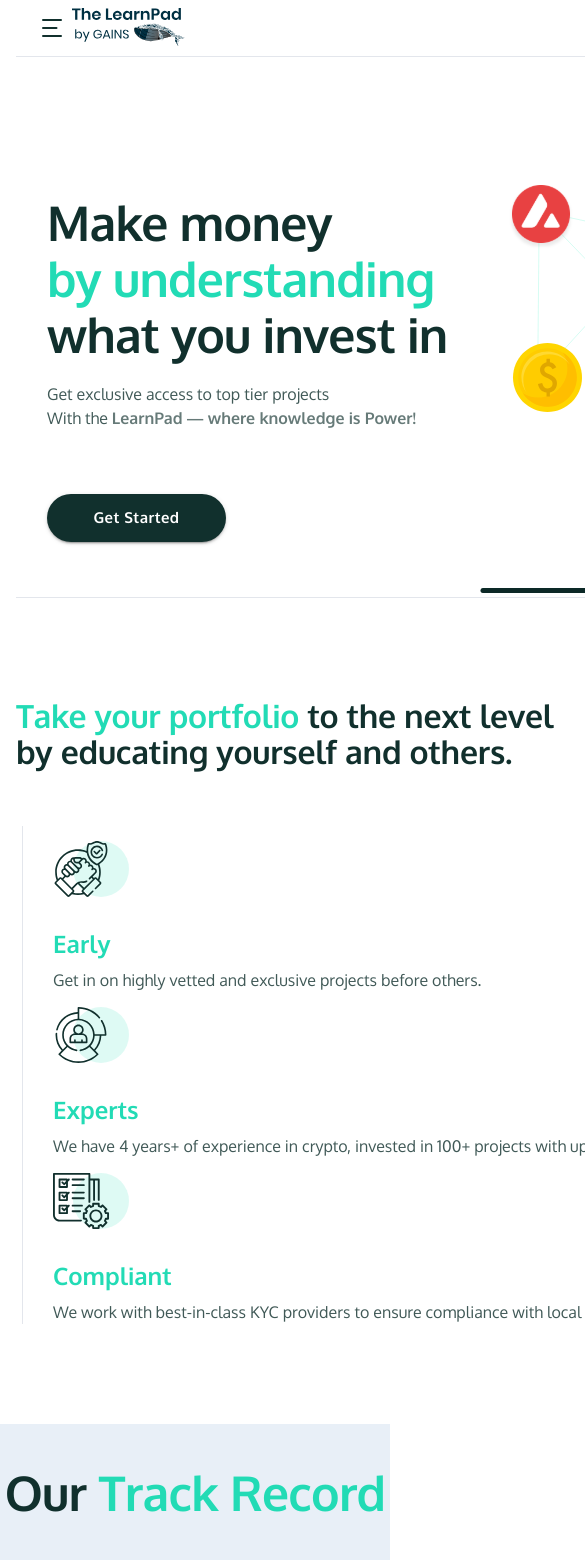
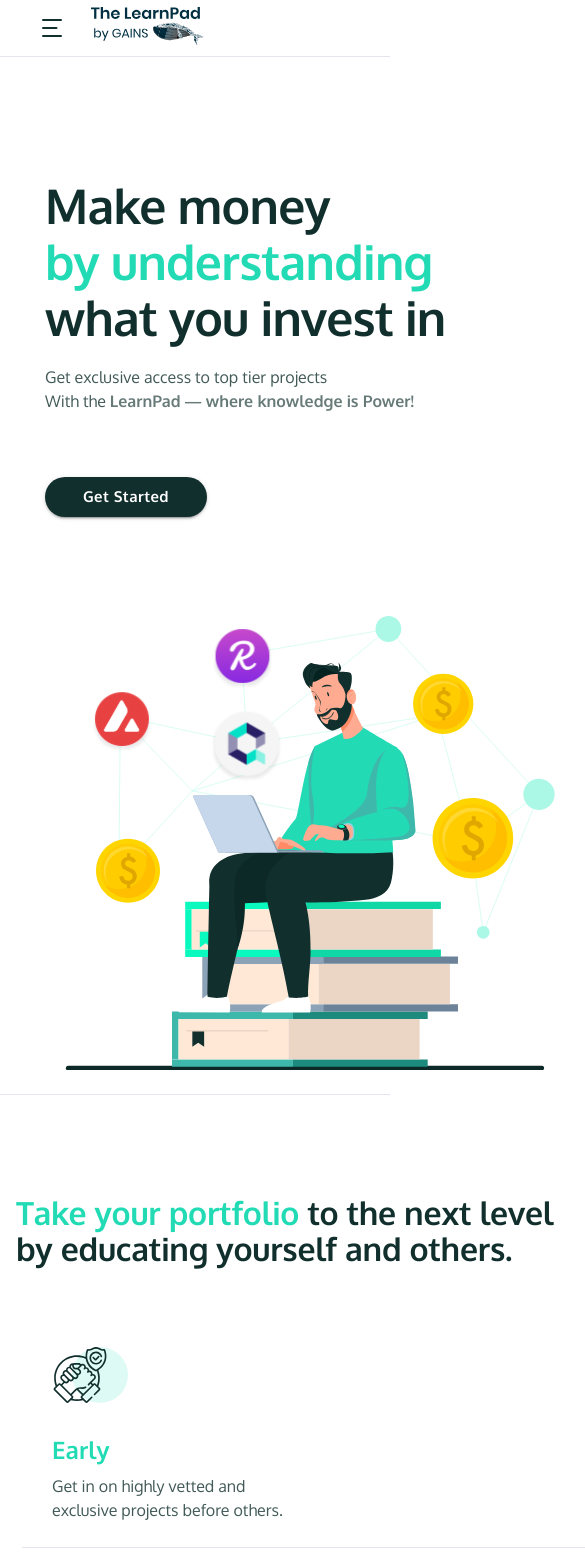
Before and after one commit to Faizan-Khalid99/task-material, a React (Create React App) app: page / in a window 390 px wide. Shown: the top 1568 px of the page, 585 px wide, since content can reach past the window. Built offline with nearby package versions, Linux system fonts and the light colour scheme; no server answers.

Commit message:
made it a little resp, table needs work

```diff
--- a/src/Theme/theme.js
+++ b/src/Theme/theme.js
@@ -1,6 +1,7 @@
 import { createTheme, Grid } from "@mui/material";
 import "../Fonts/Oxygen-Regular.ttf";
 import "../Fonts/Oxygen-Bold.ttf";
+
 export const colors = {
   aliceBlue: "#ECF0F3",
   hawkersBlue: "#C6D7EB",
@@ -17,7 +18,7 @@
 };
 
 export const fontFamily = {
-  Oxygen: "Oxygen",
+  Oxygen: "Oxygen, sans-serif",
 };
 
 export const globalTheme = createTheme({
@@ -93,6 +94,13 @@
       fontFamily: fontFamily.Oxygen,
       color: colors.white,
     },
+    body2: {
+      fontFamily: fontFamily.Oxygen,
+      color: colors.swamp,
+      lineHeight: "20.2px",
+      fontSize: "16px",
+      fontWeight: 700,
+    },
   },
   components: {
     // Name of the component
@@ -119,6 +127,21 @@
             color: colors.white,
           },
         },
+        containedSizeLarge: {
+          // Some CSS
+          background: colors.swamp,
+          fontFamily: fontFamily.Oxygen,
+          color: colors.white,
+          borderRadius: "78px",
+          fontWeight: "bold",
+          width: "162px",
+          height: "40px",
+          textTransform: "capitalize",
+          "&:hover": {
+            background: colors.swamp,
+            color: colors.white,
+          },
+        },
         outlined: {
           color: colors.swamp,
           fontFamily: fontFamily.Oxygen,
@@ -126,6 +149,21 @@
           borderRadius: "78px",
           textTransform: "none",
           fontWeight: "bold",
+          "&:hover": {
+            border: `2px solid ${colors.swamp}`,
+            borderRadius: "78px",
+            color: colors.swamp,
+          },
+        },
+        outlinedSizeLarge: {
+          color: colors.swamp,
+          fontFamily: fontFamily.Oxygen,
+          border: `1.5px solid ${colors.swamp}`,
+          borderRadius: "78px",
+          fontWeight: "bold",
+          width: "162px",
+          height: "40px",
+          textTransform: "capitalize",
           "&:hover": {
             border: `2px solid ${colors.swamp}`,
             borderRadius: "78px",
@@ -198,6 +236,7 @@
         paper: {
           background: colors.white,
           width: "300px",
+          borderRadius: "0 15px 15px 0",
         },
       },
     },
@@ -357,12 +396,13 @@
           color: colors.white,
           border: "0.1px solid #2a4e62",
         },
+        "&:focus": {
+          border: "0.1px solid #2a4e62",
+        },
         "&:hover": {
           border: "0.1px solid #2a4e62",
         },
-        "&::after": {
-          backgroundUrl: "../images/arrow.svg",
-        },
+
       },
     },
     MuiTableCell: {
@@ -409,16 +449,6 @@
           fontWeight: 400,
           fontSize: "12px",
           lineHeight: "15px",
-        },
-      },
-    },
-    MuiGrid: {
-      styleOverrides: {
-        root: {
-          "&.MuiGrid-item": {
-            paddingLeft: "10px",
-            paddingTop: "15px",
-          },
         },
       },
     },
--- a/src/components/HeaderBar.jsx
+++ b/src/components/HeaderBar.jsx
@@ -42,6 +42,9 @@
     fontWeight: "700",
     lineHeight: "15px",
   },
+  mobileMenu: {
+    marginRight: "19px",
+  },
 });
 
 const HeaderBar = () => {
@@ -70,28 +73,30 @@
     };
     return (
       <Box>
-        <Container>
-          <AppBar position="relative">
+        <AppBar position="fixed">
+          <Container fixed>
             <Toolbar>
+              <Box mr="19px">
                 <IconButton onClick={toggleDrawer(true)}>
                   <SvgIcon>
                     <Logo />
                   </SvgIcon>
                 </IconButton>
+              </Box>
               <Drawer open={state} onClose={toggleDrawer(false)}>
                 <MobileMenu />
               </Drawer>
               <Box sx={{ flexGrow: 1 }}>
                 <Link href="/">
-                  <Box sx={{ flexGrow: 1 }}>
                   <HeaderLogo />
-                  </Box>
                 </Link>
               </Box>
+              <Box >
               <Button variant="outlined">Signup</Button>
+              </Box>
             </Toolbar>
+          </Container>
         </AppBar>
-        </Container>
       </Box>
     );
   };
@@ -100,7 +105,7 @@
     return (
       <Box>
         <AppBar position="fixed">
-          <Container>
+          <Container fixed>
             <Toolbar>
               <Box sx={{ flexGrow: 1 }}>
                 <Link href="/">
--- a/src/components/HeroSection.jsx
+++ b/src/components/HeroSection.jsx
@@ -1,21 +1,35 @@
 import React from "react";
-import { Box, Grid, Typography, Container, Button } from "@mui/material";
+import {
+  Box,
+  Grid,
+  Typography,
+  Container,
+  Button,
+  createTheme,
+} from "@mui/material";
 import { makeStyles } from "@mui/styles";
 import { ReactComponent as Hero } from "../images/hero.svg";
 
-const HeroComponentStyles = makeStyles({
+const HeroComponentStyles = makeStyles((theme) => ({
   gridStyle: {
     borderBottom: "0.1px solid #E3E6EC",
-    paddingBottom: "-20px",
+    paddingBottom: "20px",
     paddingLeft: "29px",
     paddingRight: "20px",
+    paddingTop: "42.69px",
     borderBottomWidth: "0.1px",
+    "& .MuiGrid-root .MuiGrid-item": {
+      [theme.breakpoints.down("md")]: {
+        // paddingLeft: "0px",
+        paddingTop: "32px",
+      },
+    },
   },
   intro: {
     marginTop: "50px",
   },
   introText: {
-    paddingTop: "130px",
+    paddingTop: "110px",
   },
   para: {
     fontWeight: 700,
@@ -33,25 +47,28 @@
   },
   HeroStyle: {
     maxWidth: "100%",
+    height: "auto",
+    [theme.breakpoints.down("md")]: {
+      maxWidth: "535px",
+      height: "auto",
+    },
   },
-});
+}));
 
 const HeroSection = () => {
   const classes = HeroComponentStyles();
   return (
-    <Container>
-      <Box className={classes.gridStyle}>
-        <Grid container spacing={1}  >
-          <Grid item md={6}>
+    <Box className={classes.gridStyle}>
+      <Container fixed>
+        <Grid container spacing={1}>
+          <Grid item lg={6} md={6} xs={12}>
             <Typography variant="h1" className={classes.introText}>
-              <Box>
-                Make money{" "}
-                <Typography variant="h1" color="secondary">
-                  {" "}
-                  by understanding
-                </Typography>{" "}
-                what you invest in
-              </Box>
+              Make money <br />
+              <Typography variant="h1" color="secondary" component="span">
+                {" "}
+                by understanding <br />
+              </Typography>{" "}
+              what you invest in
             </Typography>
             <Typography variant="p">
               <Box className={classes.subText}>
@@ -75,12 +92,12 @@
               </Button>
             </Box>
           </Grid>
-          <Grid item md={6}>
+          <Grid item mt = "31px" lg={6} md={6} xs={12}>
             <Hero className={classes.HeroStyle} />
           </Grid>
         </Grid>
-      </Box>
-    </Container>
+      </Container>
+    </Box>
   );
 };
 
--- a/src/components/JoinSection.jsx
+++ b/src/components/JoinSection.jsx
@@ -3,7 +3,7 @@
 import { makeStyles } from "@mui/styles";
 import { colors } from "../Theme/theme";
 import TransparentSvg from "../images/Transparent.svg";
-const useStyles = makeStyles({
+const useStyles = makeStyles((theme) => ({
   root: {
     background: colors.swamp,
     boxShadow: "0px 7px 41px rgba(17, 48, 45, 0.04)",
@@ -13,26 +13,83 @@
     marginBottom: "80px",
     marginLeft: "140px",
     marginRight: "140px",
+    [theme.breakpoints.down("lg")]: {
+      height: "530px",
+      width: "680px !important",
+    },
+    [theme.breakpoints.down("md")]: {
+      height: "600px",
+      width: "500px !important",
+    },
+    [theme.breakpoints.down("sm")]: {
+      height: "650px",
+      width: "335px !important",
+    },
   },
   Svg: {
     width: "410.82px",
     height: "284.79px",
+    marginLeft: "50px",
+    [theme.breakpoints.down("lg")]: {
+      marginTop: "16px",
+    },
+    [theme.breakpoints.down("md")]: {
+      width: "302.87px",
+      height: "209.96px",
+      marginTop: "133px",
+    },
+    [theme.breakpoints.down("sm")]: {
+      width: "250.87px",
+      height: "209.96px",
+      marginTop: "147px",
+      marginLeft: "0px",
+    },
   },
-});
+  subHeading: {
+    marginLeft: "56px",
+    marginTop: "56px",
+    [theme.breakpoints.down("lg")]: {
+      marginLeft: "16px",
+      marginTop: "32px",
+    },
+  },
+  Joining: {
+    marginLeft: "56px",
+    marginTop: "12px",
+    [theme.breakpoints.down("lg")]: {
+      marginLeft: "16px",
+      marginTop: "4px",
+    },
+  },
+  GetStartedBtn: {
+    marginTop: "54px",
+    marginLeft: "56px",
+    marginBottom: "70px",
+    [theme.breakpoints.down("lg")]: {
+      marginTop: "24px",
+      marginLeft: "16px",
+      marginBottom: "32px",
+    },
+    [theme.breakpoints.down("md")]: {
+      marginLeft: "16px",
+      marginTop: "50px"
+    }
+  },
+}));
 
 const JoinSection = () => {
   const classes = useStyles();
   return (
     <Box>
-      <Container className={classes.root}>
-        <Grid container>
-          <Grid item xs={7}>
-            <Box ml="56px" mt="56px">
+      <Container fixed className={classes.root}>
+        <Grid container spacing={0}>
+          <Grid item lg={7} md={12}>
+            <Box className={classes.subHeading}>
               <Typography variant="subHeader">
                 Behind every successful project is a successful community.{" "}
               </Typography>
             </Box>
-            <Box mt="12px" ml="56px">
+            <Box className={classes.Joining}>
               <Typography variant="JoinLearnPad">
                 Join the LearnPad to{" "}
                 <Typography variant="JoinLearnPad" color="secondary">
@@ -46,11 +103,11 @@
                 together.
               </Typography>
             </Box>
-            <Box mt="54px" ml="56px" mb="70px">
+            <Box className={classes.GetStartedBtn}>
               <Button variant="custom">Get Started</Button>
             </Box>
           </Grid>
-          <Grid item xs={5}  >
+          <Grid item lg={5} md={12}>
             <Box mb="0px" mr="26.98px">
               <img
                 className={classes.Svg}
--- a/src/components/MobileMenu.jsx
+++ b/src/components/MobileMenu.jsx
@@ -1,5 +1,5 @@
 import React from "react";
-import { Stack, Typography } from "@mui/material";
+import { Stack, Typography, Box, Link, Button } from "@mui/material";
 import GainsLogo from "../images/gains-mobile.svg";
 import { makeStyles } from "@mui/styles";
 const style = makeStyles({
@@ -7,15 +7,44 @@
     height: "55.999847412109375px",
     width: "175.91090393066406px",
     borderRadius: "0px",
+    marginTop: "48px",
+    marginLeft: "32px",
+  },
+  borderClass: {
+    borderBottom: "0.1px solid rgba(17, 48, 45, 0.2)",
+    paddingBottom: "24px",
   },
 });
 
 const MobileMenu = () => {
   const classes = style();
   return (
-    <Stack spacing={2} direction="column">
-      <img src={GainsLogo} alt="" className={classes.root} />
-    </Stack>
+    <>
+      <Box className={classes.borderClass}>
+        <Stack spacing={2} direction="column">
+          <img src={GainsLogo} alt="" className={classes.root} />
+        </Stack>
+      </Box>
+      <Box mt="24px" ml="21px">
+        <Link href="/">
+          <Typography variant="body2">Tutorial Videos</Typography>
+        </Link>
+      </Box>
+      <Box mt="24px" ml="21px">
+        <Link  href="/">
+          <Button mb = "24px" variant="outlined" size="large">
+            signup
+          </Button>
+        </Link>
+      </Box>
+      <Box mt="24px" ml="21px">
+        <Link href="/">
+          <Button variant="contained" size="large">
+            login
+          </Button>
+        </Link>
+      </Box>
+    </>
   );
 };
 
--- a/src/components/PortfolioSection.jsx
+++ b/src/components/PortfolioSection.jsx
@@ -4,7 +4,7 @@
 import { ReactComponent as Trust } from "../images/trust1.svg";
 import { ReactComponent as User } from "../images/user1.svg";
 import { ReactComponent as CheckList } from "../images/check-list1.svg";
-const useStyles = makeStyles({
+const useStyles = makeStyles((theme) => ({
   root: {
     marginTop: "100px",
   },
@@ -25,63 +25,85 @@
   grids: {
     borderLeft: "0.1px solid #E3E6EC",
     borderLeftWidth: "0.1px",
-    padding: 0,
+
+    [theme.breakpoints.down("md")]: {
+      borderLeft: 0,
+      paddingBottom: "25px",
+      paddingTop: "32px",
+      borderBottom: "0.1px solid #E3E6EC",
+      borderBottomWidth: "0.1px",
+      paddingLeft: 0,
     },
-});
+    [theme.breakpoints.up("md")]: {
+      "& span": {
+        "& br": {
+          display: "none",
+        },
+      },
+    },
+  },
+}));
 const PortfolioSection = () => {
   const classes = useStyles();
   return (
-    <Container>
+    <Container fixed>
+      <Grid container>
+        <Grid item lg={12} md={12} sm={12} >
           <Box className={classes.root}>
+            <Box>
               <Typography variant="h2" color="secondary">
                 Take your portfolio{" "}
                 <Typography variant="h2" component="span">
                   to the next level
+                  <br />
+                  by educating yourself and others.
                 </Typography>
-        </Typography>
-        <Box>
-          <Typography variant="h2">
-            by educating yourself and others.
               </Typography>
             </Box>
           </Box>
+        </Grid>
+      </Grid>
       <Box className={classes.PortfolioSection}>
+        <Grid container>
           <Grid className={classes.gridItem} container spacing={3}>
-          <Grid item md={4} xs={12} className={classes.grids}>
+            <Grid item lg={4} md={4} xs={12} className={classes.grids}>
               <Trust className={classes.potfolioIcons} />
               <Typography variant="h3" color="secondary">
                 Early
               </Typography>
               <Box className={classes.captions}>
                 <Typography variant="p">
-                Get in on highly vetted and exclusive projects before others.
+                  Get in on highly vetted and
+                  <br /> exclusive projects before others.
                 </Typography>
               </Box>
             </Grid>
-          <Grid item md={4} xs={12} className={classes.grids}>
+            <Grid item lg={4} md={4} xs={12} className={classes.grids}>
               <User className={classes.potfolioIcons} />
               <Typography variant="h3" color="secondary">
                 Experts
               </Typography>
               <Box className={classes.captions}>
                 <Typography variant="p">
-                We have 4 years+ of experience in crypto, invested in 100+
-                projects with up to 116x returns and interviewed hundreds of
-                CEOs.{" "}
+                  We have 4 years+ of experience in crypto,
+                  <br /> invested in 100+ projects with up to 116x <br />{" "}
+                  returns and interviewed hundreds of CEOs.{" "}
                 </Typography>
               </Box>
             </Grid>
-          <Grid item md={4} xs={12} className={classes.grids}>
+            <Grid item lg={4} md={4} xs={12} className={classes.grids}>
               <CheckList className={classes.potfolioIcons} />
               <Typography variant="h3" color="secondary">
                 Compliant
               </Typography>
               <Box className={classes.captions}>
                 <Typography variant="p">
-                We work with best-in-class KYC providers to ensure compliance
-                with local laws and prioritise your privacy at all times.{" "}
+                  We work with best-in-class KYC providers to <br /> ensure
+                  compliance with local laws and <br /> prioritise your privacy
+                  at all times.{" "}
                 </Typography>
               </Box>
+            </Grid>
           </Grid>
         </Grid>
       </Box>
--- a/src/components/SlickSliderSection.jsx
+++ b/src/components/SlickSliderSection.jsx
@@ -7,13 +7,18 @@
 import "slick-carousel/slick/slick-theme.css";
 import "./slider.css";
 import Laptop from "../images/Laptop.svg";
-const useStyles = makeStyles({
+const useStyles = makeStyles((theme) => ({
   root: {
     background: "#EEF9F7",
     height: "618px",
+    [theme.breakpoints.down("md")]: {
+      height: "481px",
+    },
+    [theme.breakpoints.down("lg")]: {
+      height: "618px",
+    },
   },
-  slider: {},
-});
+}));
 
 const SlickSliderSection = () => {
   const classes = useStyles();
@@ -26,7 +31,6 @@
     slidesToScroll: 1,
     vertical: true,
     draggable: true,
-    verticalSwiping: true,
     customPaging: function (i) {
       if (i === 0) {
         text.current = "Learn. ";
@@ -45,15 +49,26 @@
         </div>
       );
     },
+    responsive: [
+      {
+        breakpoint: 900,
+        settings: {
+          vertical: false,
+          slidesToShow: 1,
+          slidesToScroll: 1,
+          arrows: false,
+        },
+      },
+    ],
   };
   return (
     <Box className={classes.root}>
-      <Container>
+      <Container fixed>
         <Grid container>
           <Grid item md={12}>
             <Box className="slick-section">
               <Sliders {...settings}>
-                <Box>
+                <Box mr={1}>
                   <Typography pb="13px" variant="h1">
                     Learn & Have Fun
                   </Typography>
@@ -65,7 +80,7 @@
                   </Typography>
                   <img className="laptop-img" src={Laptop} alt="" />
                 </Box>
-                <Box>
+                <Box mr={1}>
                   <Typography pb="13px" variant="h1">
                     Invest & Profit
                   </Typography>
@@ -76,7 +91,7 @@
                   </Typography>
                   <img className="laptop-img" src={Laptop} alt="" />
                 </Box>
-                <Box>
+                <Box mr={1}>
                   <Typography pb="13px" variant="h1">
                     Live On
                   </Typography>
--- a/src/components/TrackRecord.jsx
+++ b/src/components/TrackRecord.jsx
@@ -105,7 +105,7 @@
         </Box>
       </Box>
       <Box className={classes.TrackTable} mt={5}>
-        <Container>
+        <Container fixed>
           <TableContainer component={Paper}>
             <Table aria-label="customized table">
               <TableHead>
--- a/src/store/reducers/moviesReducer.js
+++ b/src/store/reducers/moviesReducer.js
@@ -1,4 +1,4 @@
-import { FETCH_MOVIES, DELETE_MOVIE  } from "../Types/types";
+import { FETCH_MOVIES, DELETE_MOVIE } from "../Types/types";
 const initialState = { data: [] };
 
 const moviesReducer = (state = initialState, action) => {
```
Also changed, not shown: src/components/Footer.jsx (+14 -9 lines), src/components/slider.css (+41 -4 lines). Lines whose indentation alone changed are shown as unchanged.
